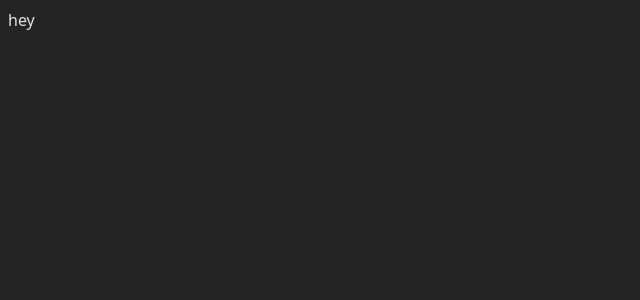
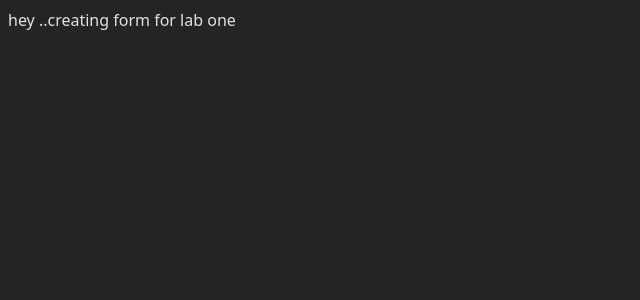
Before and after one commit to yuvraj-thakur1311/ZIM---AOA_Lab, a React (Vite) app in the folder frontend/: page / in a window 1280 px wide. Shown: the top 300 px of the page, without its empty margins (0-640 px from the left). Built offline with nearby package versions, Linux system fonts and the light colour scheme.

Commit message:
adding temp

```diff
--- a/frontend/src/App.tsx
+++ b/frontend/src/App.tsx
@@ -3,7 +3,7 @@ function App() {
 
   return (
     <>
-      hey
+      hey ..creating form for lab one
     </>
   )
 }
```
